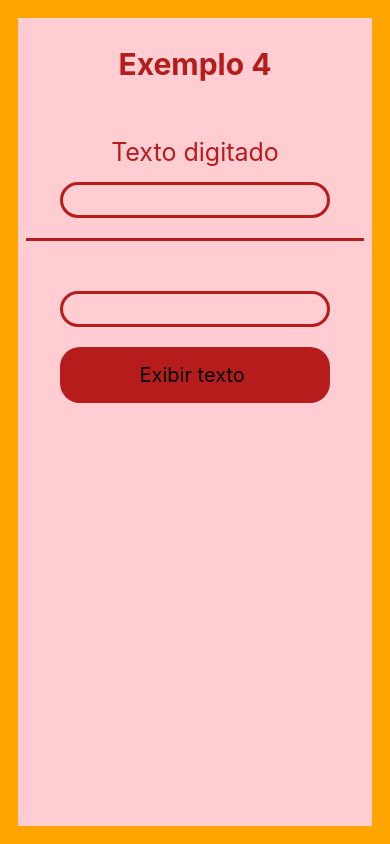
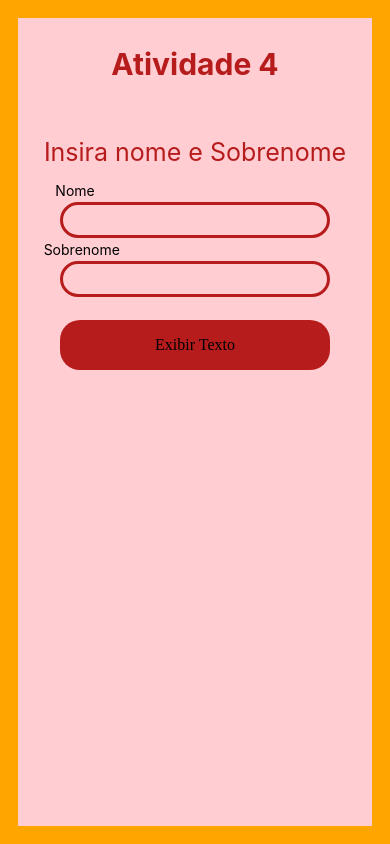
Before and after one commit to MatheusAraujo02/aula_pam, a React Native app: screen / in a window 390 px wide. Built offline with nearby package versions, Linux system fonts and the light colour scheme.

Commit message:
atv_4
primeiro botão "finalizado"

```diff
--- a/App.js
+++ b/App.js
@@ -1,17 +1,18 @@
 import { StatusBar } from 'expo-status-bar';
 import { StyleSheet, View } from 'react-native';
 
-// import Atividade1 from './src/atv_1';
+// import Atividade_1 from './src/atv_1';
 // import Atividade_3 from './src/atv_3';
+import Atividade_4 from './src/atv_4';
 
 // import Mensagem from './src/ex_2';
 // import Exemplo_3 from './src/ex_3'
-import Exemplo_4 from './src/ex_4';
+// import Exemplo_4 from './src/ex_4';
 
 export default function App() {
   return (
     <View style={styles.container}>
-      <Exemplo_4 />
+      <Atividade_4 />
       <StatusBar style="auto" />
     </View>
   );
--- a/src/atv_1/index.js
+++ b/src/atv_1/index.js
@@ -15,7 +15,7 @@ import styles from './styles';
   // );
 // }
 
-export default function Atividade1 () {
+export default function Atividade_1 () {
 
     return(
         <View style={styles.container}>
--- /dev/null
+++ b/src/atv_4/index.js
@@ -0,0 +1,44 @@
+import { useState } from 'react';
+import { View, Text, TextInput, Pressable } from 'react-native';
+
+import styles from './styles';
+
+export default function Atividade_4() {
+
+    const [txtEscrito, setTxtEscrito] = useState('');
+    const [mensagem, setMensagem] = useState('Insira nome e Sobrenome');
+    const [txtTela, setTxtTela] = useState('');
+
+    function handleExibeTxt(txt) {
+        setTxtEscrito(txt)
+    }
+
+    return(
+        <View style={styles.container}>
+            <Text style={styles.titulo}>Atividade 4</Text>
+
+            <Text style={styles.texto}> {mensagem} </Text>
+
+            <Text style={styles.nome}>Nome</Text>
+
+            <TextInput
+            style={styles.input}
+            onChangeText={(valor) => handleExibeTxt(valor)}
+            />
+
+            <Text style={styles.sobrenome}>Sobrenome</Text>
+
+             <TextInput
+             style={styles.input}
+
+             />
+
+             <Pressable
+            style={({ pressed }) => pressed ? [styles.botao, styles.botaoPress] : styles.botao}
+            onPress={() => setMensagem(txtEscrito)}
+            >
+                Exibir Texto
+            </Pressable>
+        </View>
+    )
+}
--- /dev/null
+++ b/src/atv_4/styles.js
@@ -0,0 +1,70 @@
+import { StyleSheet } from 'react-native';
+
+const styles = StyleSheet.create({
+    container: {
+        flex: 1,
+        width:'100%',
+        height: '100%',
+        alignItems: 'center',
+        backgroundColor: '#ffcdd2',
+        padding: 8,
+    },
+    titulo: {
+        fontSize: 30,
+        fontWeight:'bold',
+        color: '#b71c1c',
+        margin: 20,
+        marginBottom: 40,
+
+    },
+    texto: {
+        fontSize: 25,
+        marginVertical: 10,
+        padding: 5,
+        color: '#b71c1c'
+    },
+    nome: {
+        marginRight: '71%',
+    },
+    sobrenome: {
+        marginRight: '67%'
+    },
+    input: {
+        fontSize: 25,
+        width: '80%',
+        textAlign: 'center',
+        borderWidth: 3,
+        borderColor: '#b71c1c',
+        borderRadius: 20,
+       margin: 3,
+    },
+    linha: {
+        borderBottomWidth: 3,
+        borderColor: '#b71c1c',
+        marginVertical: 20,
+        width: '100%',
+    },
+    botao: {
+        width: '80%',
+        padding: 16,
+        alignItems: 'center',
+        borderRadius: 20,
+        backgroundColor: '#b71c1c',
+        marginVertical: 20,
+    },
+    botaoPress: {
+        backgroundColor: '#fff',
+
+    },
+    txtBotao: {
+        color: '#ff2cdd2',
+        fontSize: 20,
+    },
+    txtBotaoPress: {
+        color: '#b71c1c',
+
+    }
+
+})
+
+export default styles;
--- a/src/ex_4/index.js
+++ b/src/ex_4/index.js
@@ -14,6 +14,10 @@ export default function Exemplo_4 () {
         setTxtDigitado(txt);
     }
 
+    function handleExibeTexto (){
+        setTxtTela(txt2);
+        setTxt2('');
+    }
     return(
         <View style={styles.container}>
             <Text style={styles.titulo}>Exemplo 4</Text>
@@ -23,7 +27,6 @@ export default function Exemplo_4 () {
             <TextInput
                 style={styles.input}
                 onChangeText={(valor) => atualizaTextoHandle(valor)}
-                value={txt2}
             />
 
             <View style={styles.linha}></View>
@@ -37,8 +40,11 @@ export default function Exemplo_4 () {
             />
 
             <Pressable
-            style={({pressed }) => pressed ? [styles.botao, styles.botaoPress] : styles.botao}>
-                <Text style={styles.txtBotao}>Exibir texto </Text>
+            style={({ pressed }) => pressed ? [styles.botao, styles.botaoPress] : styles.botao}
+            onPress={() => handleExibeTexto() }
+
+            >
+                <Text style={styles.txtBotao}> Exibir texto </Text>
             </Pressable>
         </View>
 
```
